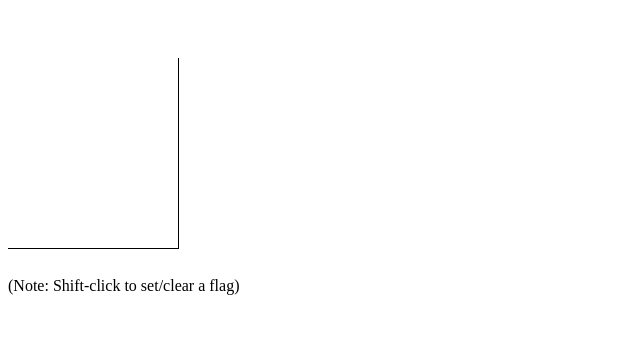
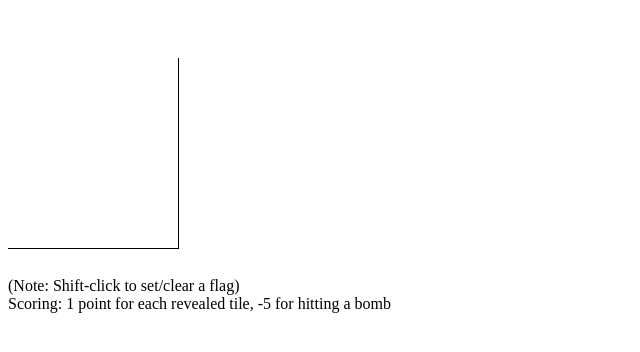
Before and after one commit to jcohen/multisweeper, a Node server app: template public/templates/board.hbs in a window 1280 px wide. Shown: the top 352 px of the page, without its empty margins (0-640 px from the left). Run offline with Node 20, Linux system fonts and the light colour scheme; the template is opened without the code that fills it: most values are stand-ins (such as "Sample title", 1, 10 or a date in 2020); some libraries are stand-ins or nearby versions.

Commit message:
added brief hint on scoring

```diff
--- a/public/templates/board.hbs
+++ b/public/templates/board.hbs
@@ -29,5 +29,7 @@
 <br/>
 
 (Note: Shift-click to set/clear a flag)
-
 <br/>
+Scoring: 1 point for each revealed tile, -5 for hitting a bomb
+<br/>
+<br/>
```
